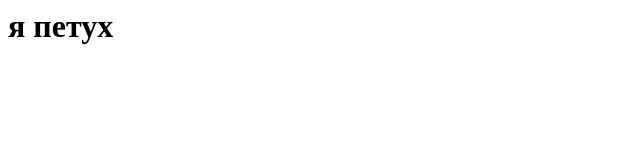
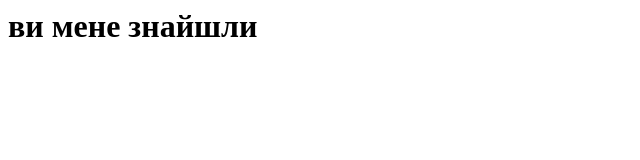
Before and after one commit to dank2wer/dank2wer.github.io, a plain HTML site: page index.html in a window 1280 px wide. Shown: the whole page, without its empty margins (0-640 px from the left). Drawn offline with Linux system fonts and the light colour scheme.

Commit message:
Update index.html

```diff
--- a/index.html
+++ b/index.html
@@ -1 +1,2 @@
-<h1>я петух</h1>
+<h1>ви мене знайшли
+</h1>
```
